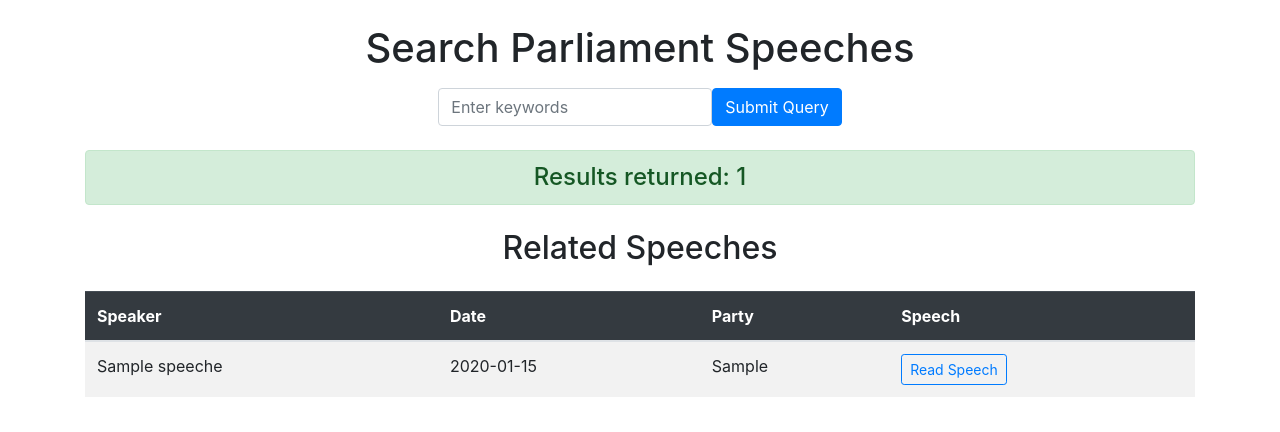
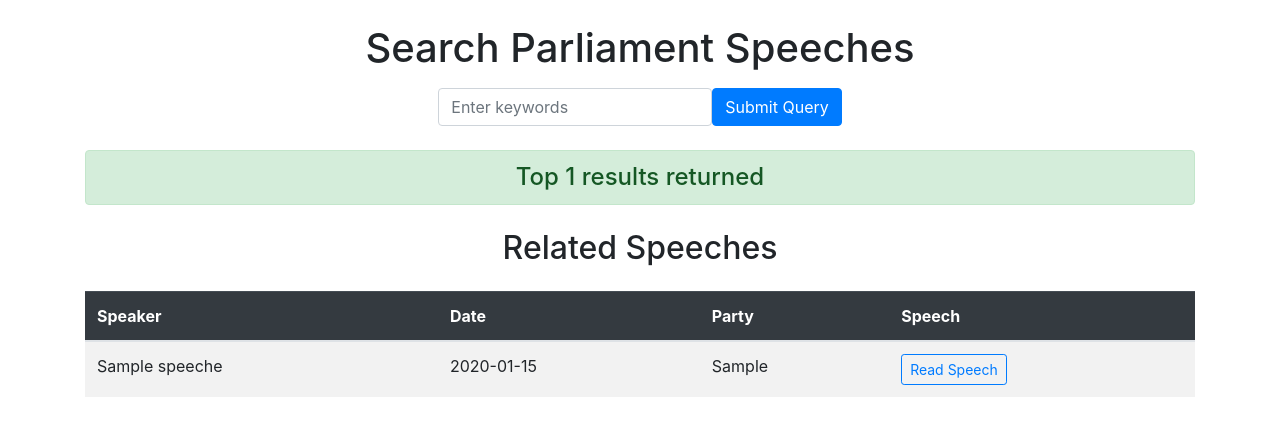
Before and after one commit to patiosga/Parliament-Project, a Flask app: template templates/index.html in a window 1280 px wide. Shown: the top 432 px of the page. Run offline with Flask 3, Linux system fonts and the light colour scheme; the template is opened without the code that fills it: values that come from a table or form of the project are taken from there, others are empty; tables that the repository leaves empty hold one stand-in row (values such as "Sample post").

Commit message:
small title change

```diff
--- a/templates/index.html
+++ b/templates/index.html
@@ -25,7 +25,7 @@
         </div>
     {% else %}
         <div class="alert alert-success text-center" role="alert">
-            <h4 class="mb-0">Results returned: {{ speeches|length }}</h4>
+            <h4 class="mb-0">Top  {{ speeches|length }} results returned</h4>
         </div>
     {% endif %}
 
```
